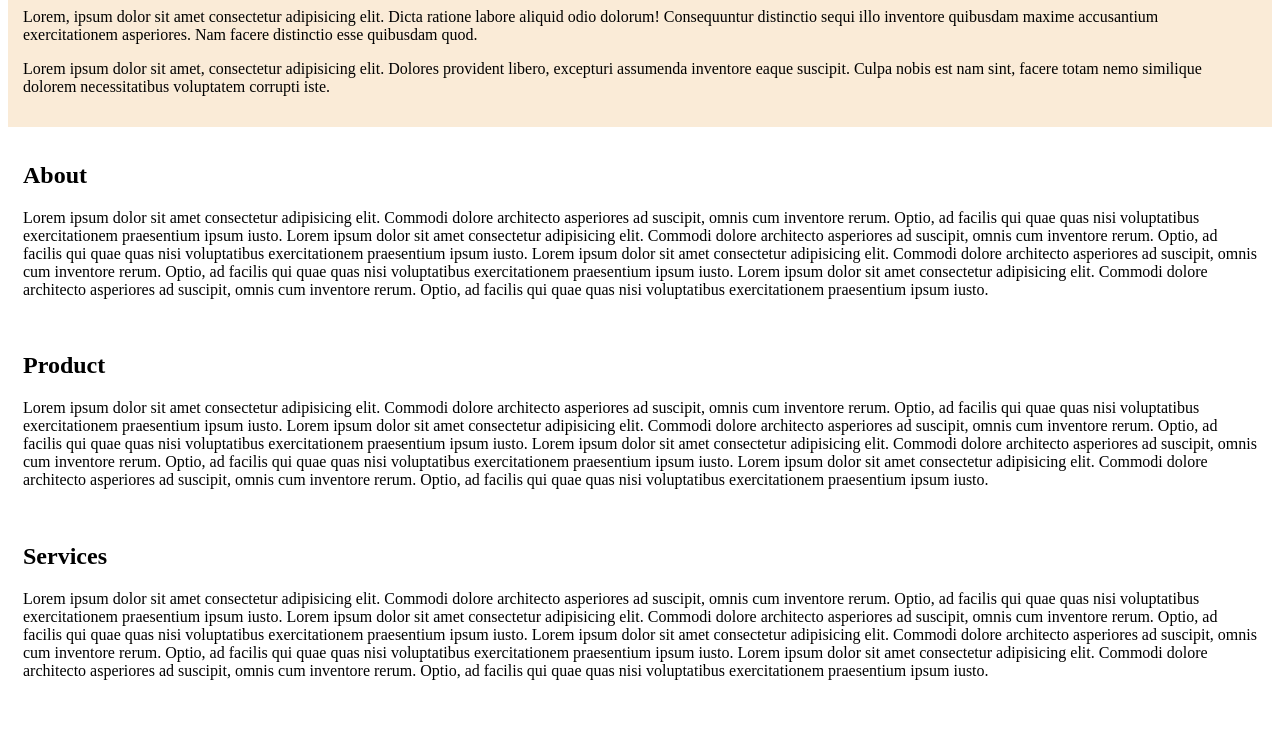
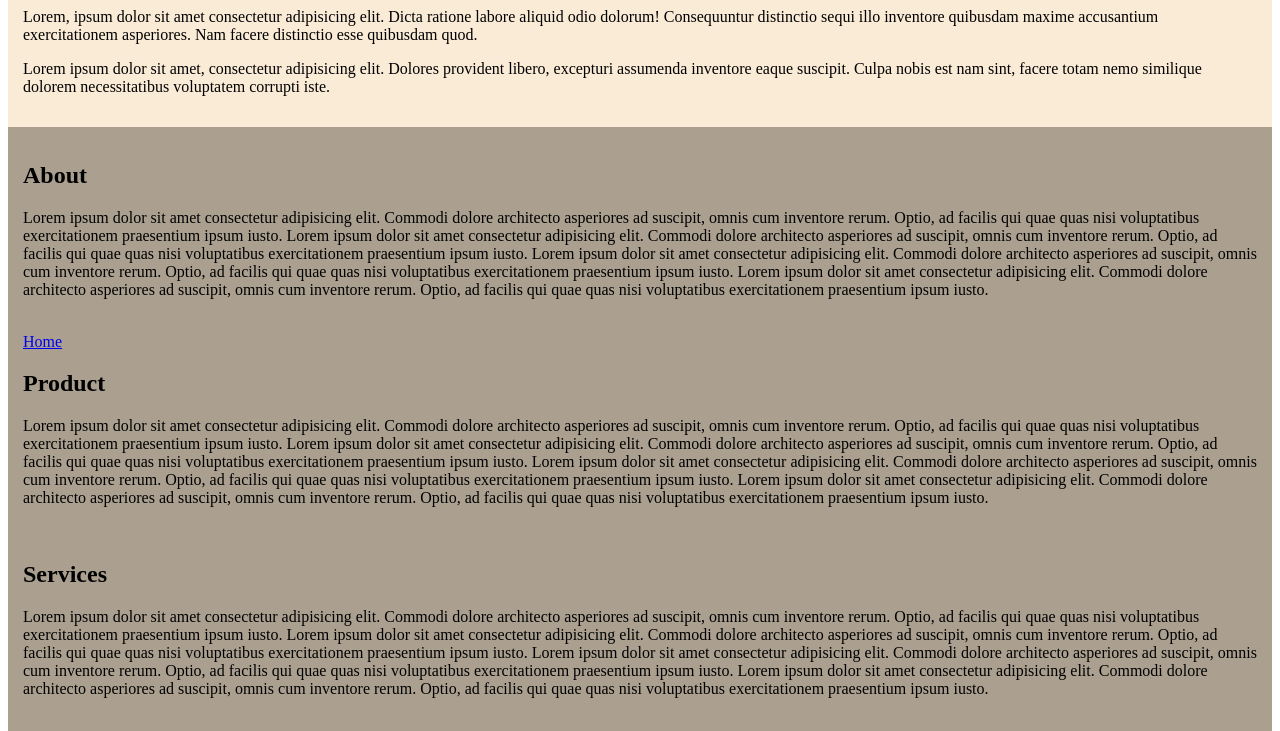
Before and after one commit to ssofariah6-bit/latihan-display, a plain HTML site: page index.html in a window 1280 px wide. Shown: the part 540-1271 px from the top of the page. Drawn offline with Linux system fonts and the light colour scheme.

Commit message:
edit index

```diff
--- a/index.html
+++ b/index.html
@@ -12,7 +12,7 @@
         <div class="header">
             <h1 class="judul">My Website</h1>
             <ul>
-                <li><a href="#judul">Home</a></li>
+                <li><a href="#header">Home</a></li>
                 <li><a href="#about">About</a></li>
                 <li><a href="#product">Product</a></li>
                 <li><a href="#services">Services</a></li>
@@ -69,6 +69,7 @@
             cum inventore rerum. Optio, ad facilis qui quae quas nisi
             voluptatibus exercitationem praesentium ipsum iusto.
         </p> <br>
+        <a href="header">Home</a>
 
         <h2 id="product">Product</h2>
         <p>
--- a/style-index.css
+++ b/style-index.css
@@ -4,7 +4,7 @@
     background-color:antiquewhite;
 }
 .header{
-    padding:20px;
+   padding: 20px;
 }
 .header . judul{
     font-size:40px;
@@ -34,7 +34,9 @@
 }
 .isi{
     padding:15px;
+    background-color:rgb(171, 160, 144);
 }
+
 .footer{
     background-color:black;
     color:white;
```
